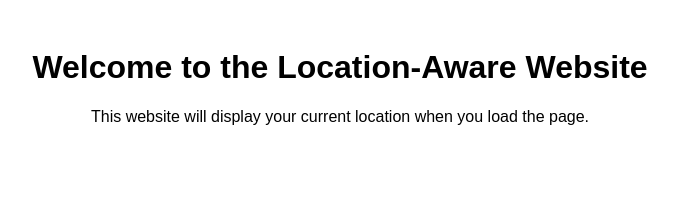
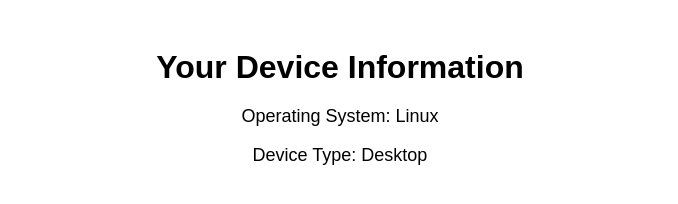
Before and after one commit to CatHead132/CatHead132.github.io, a plain HTML site: page index.html in a window 1280 px wide. Shown: the whole page, without its empty margins (300-978 px from the left). Drawn offline with Linux system fonts and the light colour scheme.

Commit message:
Update index.html

```diff
--- a/index.html
+++ b/index.html
@@ -1,39 +1,53 @@
 <!DOCTYPE html>
 <html>
 <head>
-  <title>Location-Aware Website</title>
+  <title>Device Information</title>
   <style>
     body {
       font-family: Arial, sans-serif;
       text-align: center;
       padding: 20px;
     }
-    #location-info {
-      font-size: 24px;
-      font-weight: bold;
-      margin-top: 20px;
+    h1 {
+      margin-bottom: 20px;
+    }
+    p {
+      font-size: 18px;
+      margin-bottom: 10px;
     }
   </style>
 </head>
 <body>
-  <h1>Welcome to the Location-Aware Website</h1>
-  <p>This website will display your current location when you load the page.</p>
-  <div id="location-info"></div>
+  <h1>Your Device Information</h1>
+  <p>Operating System: <span id="os"></span></p>
+  <p>Device Type: <span id="device"></span></p>
 
   <script>
-    // Get the user's location using the Geolocation API
-    navigator.geolocation.getCurrentPosition(function(position) {
-      var latitude = position.coords.latitude;
-      var longitude = position.coords.longitude;
+    // Function to detect the user's operating system
+    function getOS() {
+      var OSName = "Unknown OS";
+      if (navigator.appVersion.indexOf("Win") != -1) OSName = "Windows";
+      if (navigator.appVersion.indexOf("Linux") != -1) OSName = "Linux";
+      if (navigator.appVersion.indexOf("iPhone") != -1) OSName = "iPhone";
+      if (navigator.appVersion.indexOf("iPad") != -1) OSName = "iPad";
+      if (navigator.appVersion.indexOf("Android") != -1) OSName = "Android";
+      if (navigator.appVersion.indexOf("Mac") != -1) OSName = "Mac";
+      return OSName;
+    }
 
-      // Update the location information on the page
-      var locationInfo = document.getElementById("location-info");
-      locationInfo.textContent = "Your location: " + latitude + ", " + longitude;
-    }, function() {
-      // Handle errors if the user doesn't allow location access
-      var locationInfo = document.getElementById("location-info");
-      locationInfo.textContent = "Unable to determine your location.";
-    });
+    // Function to detect the user's device type
+    function getDevice() {
+      var userAgent = navigator.userAgent;
+      if (userAgent.match(/mobile/i)) {
+        return "Mobile";
+      } else {
+        return "Desktop";
+      }
+    }
+
+    // Display the user's device information
+    document.getElementById("os").textContent = getOS();
+    document.getElementById("device").textContent = getDevice();
   </script>
 </body>
 </html>
```
